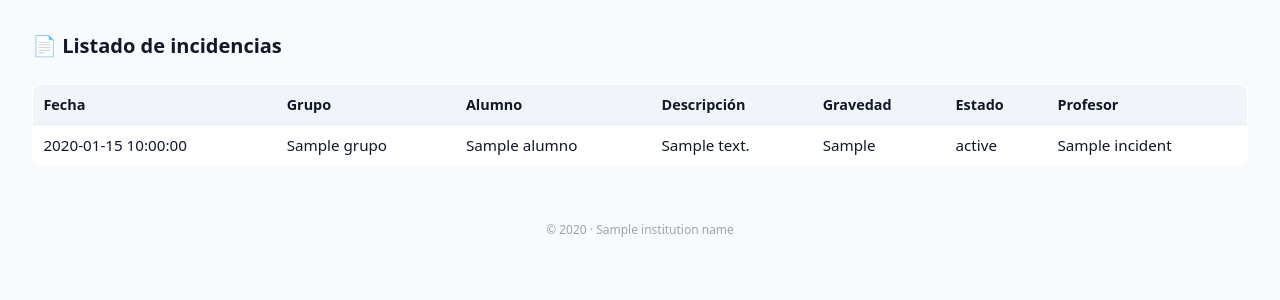
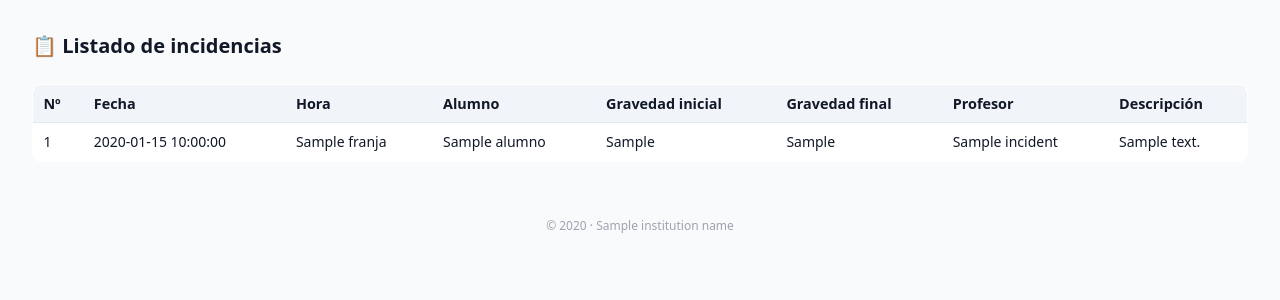
Before and after one commit to pablo-1974/AGB-incidencias, a FastAPI app: template templates/incidents/list.html in a window 1280 px wide. Shown: the part 64-364 px from the top of the page. Run offline with FastAPI, Linux system fonts and the light colour scheme; the template is opened without the code that fills it: most values are stand-ins (such as "Sample title", 1, 10 or a date in 2020); grey boxes marked "Sample" are stand-in pictures; parts of the project's set-up code (start-up, migrations or seed data) failed here and were passed over; some libraries are stand-ins or nearby versions.

Commit message:
Update incident list template for improved clarity

```diff
--- a/templates/incidents/list.html
+++ b/templates/incidents/list.html
@@ -1,38 +1,40 @@
 {# ----------------------------------------------------------------------
    templates/admin/incidents_list.html
-   Listado global de incidencias (ADMIN)
+   Listado global de incidencias (ADMIN y otros)
    ---------------------------------------------------------------------- #}
 
 {% extends "base_dashboard.html" %}
 
 {% block dashboard_content %}
 
-<h1 class="text-xl font-semibold mb-6">📄 Listado de incidencias</h1>
+<h1 class="text-xl font-semibold mb-6">📋 Listado de incidencias</h1>
 
 {% if incidents %}
 <div class="overflow-x-auto">
-  <table class="table">
+  <table class="table table-zebra w-full text-sm">
     <thead>
       <tr>
+        <th>Nº</th>
         <th>Fecha</th>
-        <th>Grupo</th>
+        <th>Hora</th>
         <th>Alumno</th>
+        <th>Gravedad inicial</th>
+        <th>Gravedad final</th>
+        <th>Profesor</th>
         <th>Descripción</th>
-        <th>Gravedad</th>
-        <th>Estado</th>
-        <th>Profesor</th>
       </tr>
     </thead>
     <tbody>
       {% for i in incidents %}
       <tr>
+        <td>{{ i.id }}</td>
         <td>{{ i.fecha }}</td>
-        <td>{{ i.grupo }}</td>
+        <td>{{ i.franja }}</td>
         <td>{{ i.alumno }}</td>
+        <td>{{ i.gravedad_inicial }}</td>
+        <td>{{ i.gravedad_final or "—" }}</td>
+        <td>{{ i.teacher_name }}</td>
         <td class="max-w-lg truncate">{{ i.descripcion }}</td>
-        <td>{{ i.gravedad_inicial }}</td>
-        <td>{{ i.estado }}</td>
-        <td>{{ i.teacher_name }}</td>
       </tr>
       {% endfor %}
     </tbody>
```
